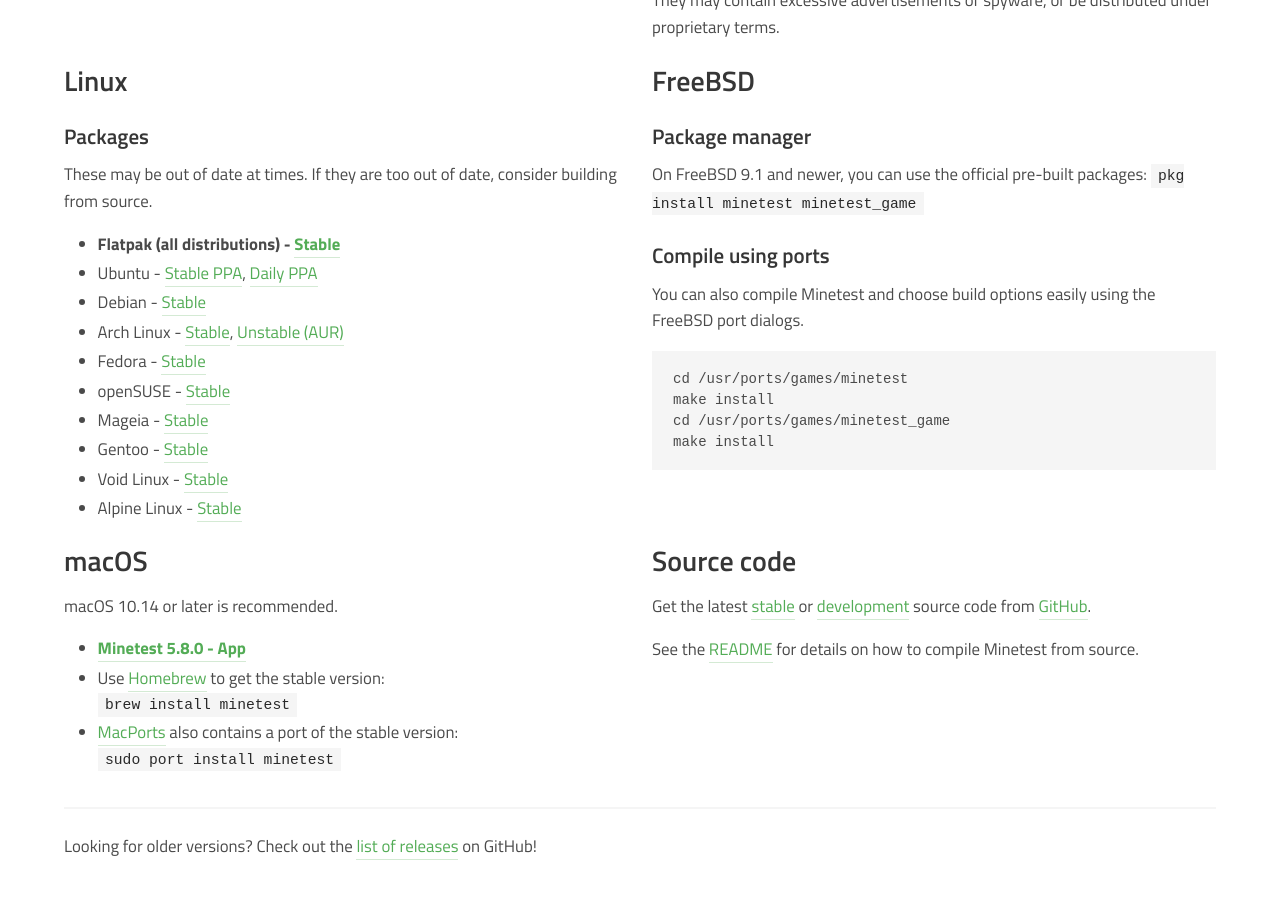
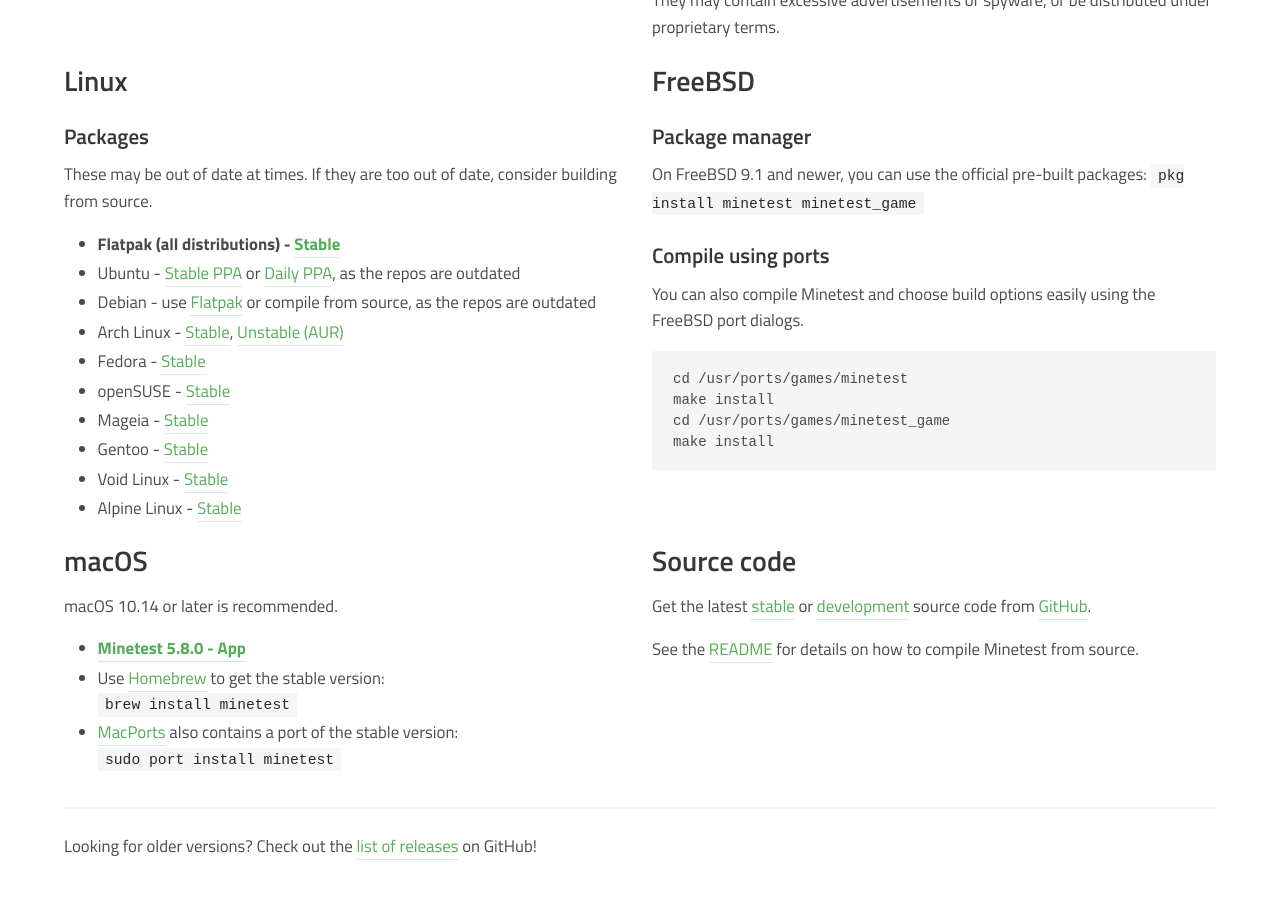
Before and after one commit to minetest/minetest.github.io, a Jekyll site: the page built from downloads.html, in a window 1280 px wide and 900 px high, scrolled down 812 px. Built offline with Jekyll 4.4.1, drawn with Linux system fonts in a browser that asks for light colours; comment, search, counter and statistics services are not loaded.

Commit message:
Change Debian download instructions (#296)

```diff
--- a/downloads.html
+++ b/downloads.html
@@ -94,12 +94,17 @@ redirect_from:
               <a href="https://flathub.org/apps/details/net.minetest.Minetest">Stable</a></li>
           <!-- <li class="has-text-weight-bold">Snap (all distributions) -
               <a href="https://snapcraft.io/minetest">Stable</a></li> -->
-          <li>Ubuntu -
-              <a href="https://launchpad.net/~minetestdevs/+archive/ubuntu/stable">Stable PPA</a>,
-              <a href="https://launchpad.net/~minetestdevs/+archive/ubuntu/daily-builds">Daily PPA</a>
+          <li>
+            Ubuntu -
+            <a href="https://launchpad.net/~minetestdevs/+archive/ubuntu/stable">Stable PPA</a> or
+            <a href="https://launchpad.net/~minetestdevs/+archive/ubuntu/daily-builds">Daily PPA</a>,
+            as the repos are outdated
           </li>
-          <li>Debian -
-              <a href="https://packages.debian.org/search?keywords=minetest">Stable</a></li>
+          <li>
+            Debian - use
+            <a href="https://flathub.org/apps/details/net.minetest.Minetest">Flatpak</a>
+            or compile from source, as the repos are outdated
+          </li>
           <li>Arch Linux -
               <a href="https://archlinux.org/packages/?q=minetest">Stable</a>,
               <a href="https://aur.archlinux.org/packages/minetest-git/">Unstable (AUR)</a></li>
```
